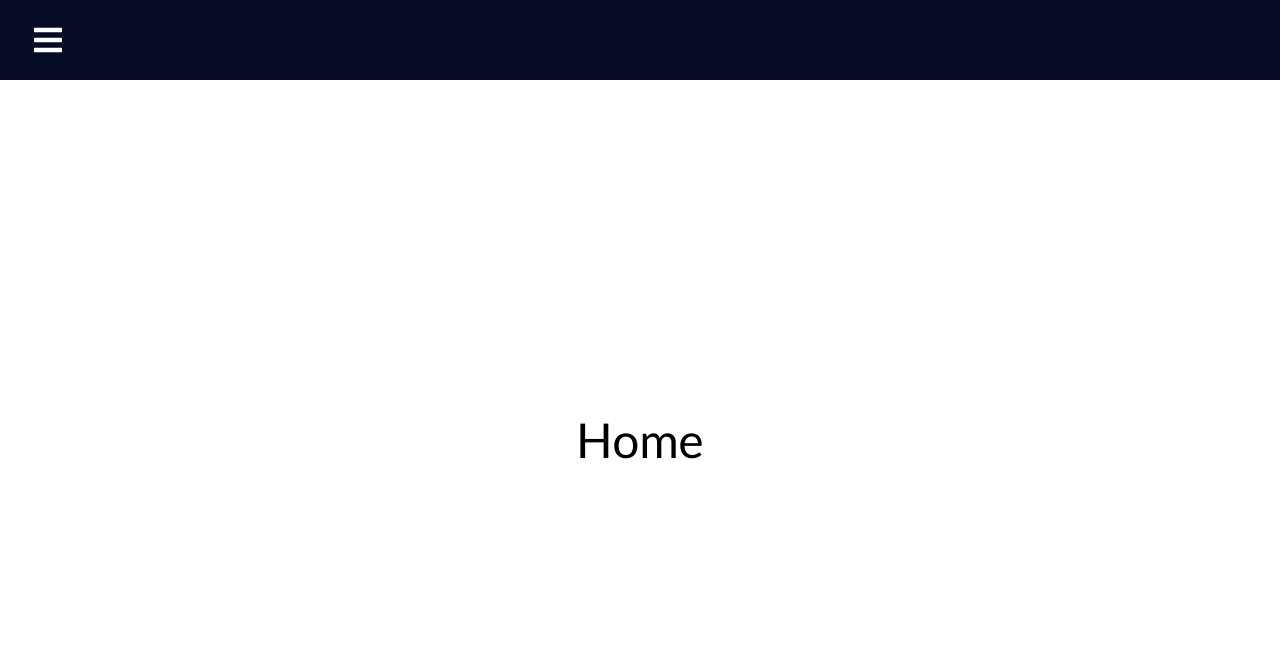
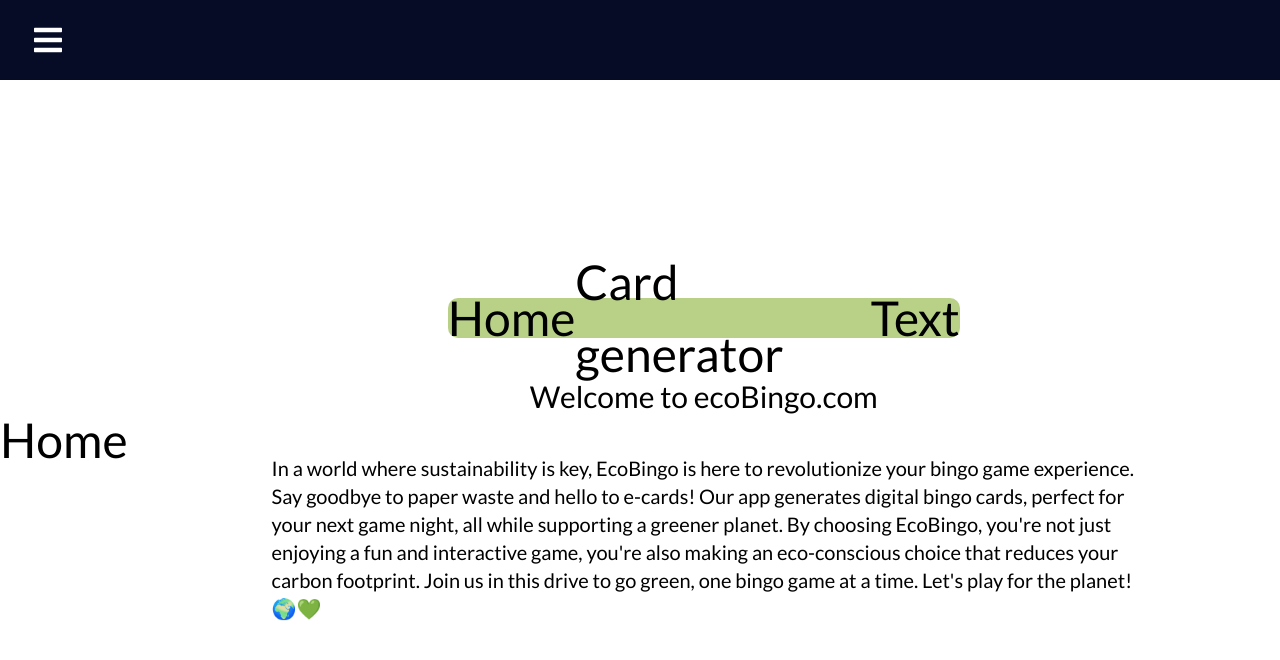
Before and after one commit to ElsaGeorge123/Bingo, a React (Create React App) app: page / in a window 1280 px wide. Shown: the top 660 px of the page. Built offline with nearby package versions, Linux system fonts and the light colour scheme; the HTML template or start-up script is replaced by a standard one.

Commit message:
navigation bar

```diff
--- a/src/output.css
+++ b/src/output.css
@@ -546,3 +546,85 @@ video {
   --tw-contain-paint:  ;
   --tw-contain-style:  ;
 }
+
+.mt-10{
+  margin-top: 2.5rem;
+}
+
+.flex{
+  display: flex;
+}
+
+.h-\[5vh\]{
+  height: 5vh;
+}
+
+.w-3\/4{
+  width: 75%;
+}
+
+.w-\[40vw\]{
+  width: 40vw;
+}
+
+.w-full{
+  width: 100%;
+}
+
+.flex-row{
+  flex-direction: row;
+}
+
+.flex-col{
+  flex-direction: column;
+}
+
+.items-center{
+  align-items: center;
+}
+
+.justify-start{
+  justify-content: flex-start;
+}
+
+.justify-center{
+  justify-content: center;
+}
+
+.justify-around{
+  justify-content: space-around;
+}
+
+.space-y-10 > :not([hidden]) ~ :not([hidden]){
+  --tw-space-y-reverse: 0;
+  margin-top: calc(2.5rem * calc(1 - var(--tw-space-y-reverse)));
+  margin-bottom: calc(2.5rem * var(--tw-space-y-reverse));
+}
+
+.rounded{
+  border-radius: 0.25rem;
+}
+
+.rounded-\[10px\]{
+  border-radius: 10px;
+}
+
+.bg-\[\#B9D187\]{
+  --tw-bg-opacity: 1;
+  background-color: rgb(185 209 135 / var(--tw-bg-opacity));
+}
+
+.bg-white{
+  --tw-bg-opacity: 1;
+  background-color: rgb(255 255 255 / var(--tw-bg-opacity));
+}
+
+.text-3xl{
+  font-size: 1.875rem;
+  line-height: 2.25rem;
+}
+
+.text-xl{
+  font-size: 1.25rem;
+  line-height: 1.75rem;
+}
--- a/src/pages/Home.js
+++ b/src/pages/Home.js
@@ -4,6 +4,19 @@ function Home() {
   return (
     <div className='home'>
       <h1>Home</h1>
+      <div className='flex flex-col mt-10 justify-start items-center w-full space-y-10 bg-white rounded'>
+      <div className='flex flex-row  bg-[#B9D187] w-[40vw] items-center rounded-[10px] justify-around h-[5vh]'>
+        <a className=''> Home</a>
+        <a> Card generator</a>
+        <a> Text</a>
+      </div>
+      <div className='flex flex-col justify-center items-center w-3/4 space-y-10'>
+        <h1 className='text-3xl font-body'>Welcome to ecoBingo.com</h1>
+        <p className='text-xl font-body '>In a world where sustainability is key, EcoBingo is here to revolutionize your bingo
+           game experience. Say goodbye to paper waste and hello to    e-cards! Our app generates digital bingo cards, perfect for your next game night, all while supporting a greener planet. By choosing EcoBingo, you're not just enjoying a fun and interactive game, you're also making an eco-conscious choice that reduces your carbon footprint.
+        Join us in this drive to go green, one bingo game at a time. Let's play for the planet! 🌍💚</p>
+      </div>
+    </div>
     </div>
   );
 }
```
